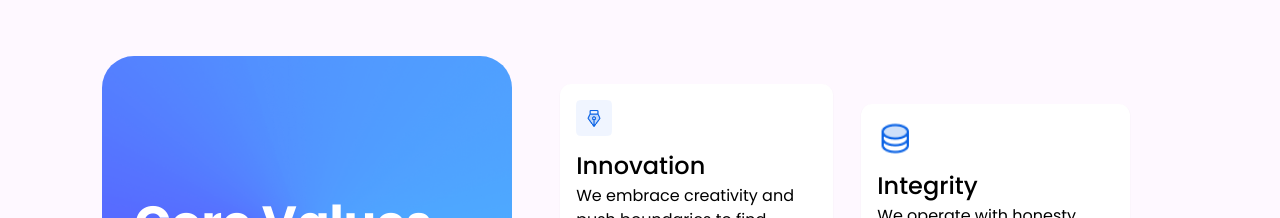
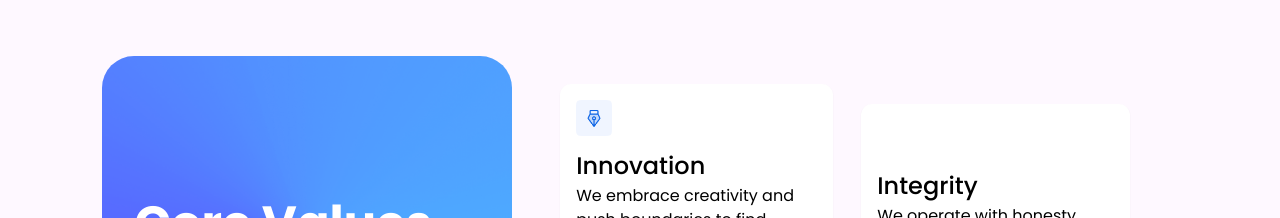
Before and after one commit to jaivikpatel2001/leotech, a React (Create React App) app: page /Mission in a window 1280 px wide. Shown: the part 4206-4424 px from the top of the page. Built offline with nearby package versions, Linux system fonts and the light colour scheme.

Commit message:
fix horizontal

```diff
--- a/src/Components/Mission/Mission.css
+++ b/src/Components/Mission/Mission.css
@@ -123,7 +123,7 @@
   width: 15%;
 }
 .databaseicon {
-  background-image: url("../../Assets/Database.png");
+  /* background-image: url("../../Assets/Database.png"); */
   background-size: contain;
   background-repeat: no-repeat;
   height: 6vh;
```
